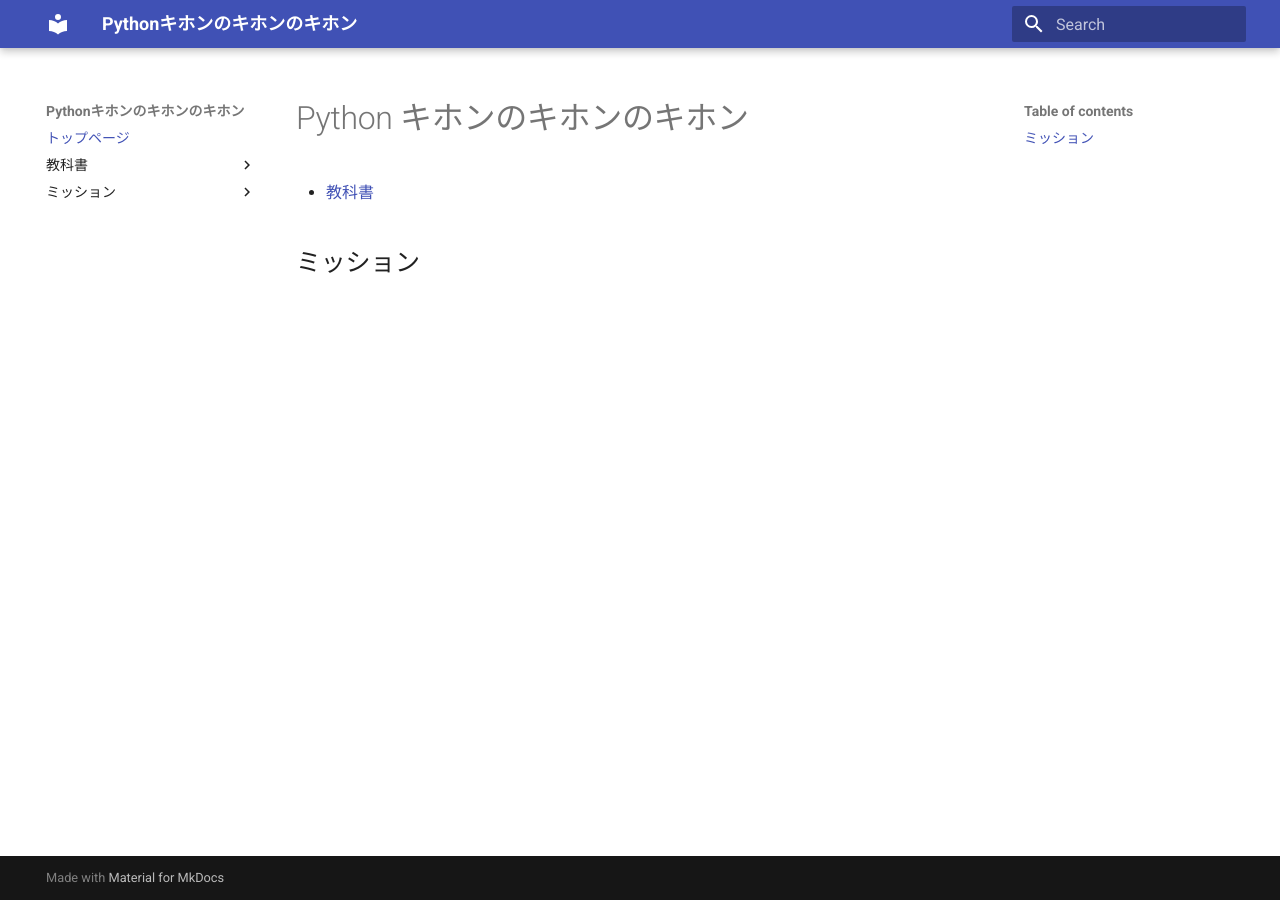
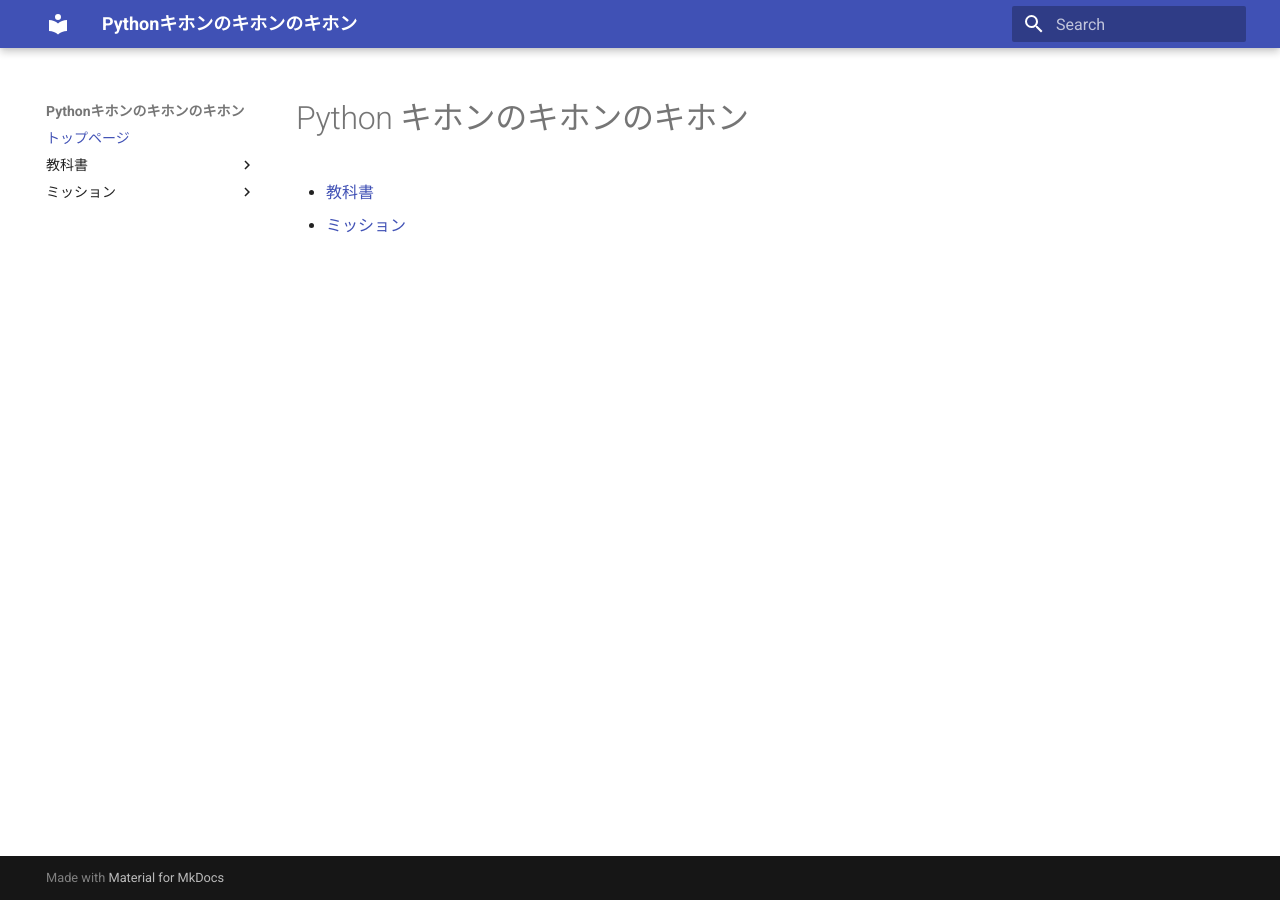
Before and after one commit to zunda-lab/mkdocs_python_basic_x3, an MkDocs documentation site: the page built from docs/index.md, in a window 1280 px wide. Built offline with MkDocs 1.6.1 and Material for MkDocs 9.7.7, drawn with Linux system fonts in a browser that asks for light colours.

Commit message:
something

```diff
--- a/docs/index.md
+++ b/docs/index.md
@@ -26,5 +27,3 @@
 * [内包表記](01_textbook/22_comprehensions/index.md)
 * [ラムダ式](01_textbook/23_lambda/index.md)
 * [正規表現](01_textbook/24_re/index.md) -->
-
-## ミッション
```
Also changed, not shown: other parts of docs/index.md (+1 -0 lines).
